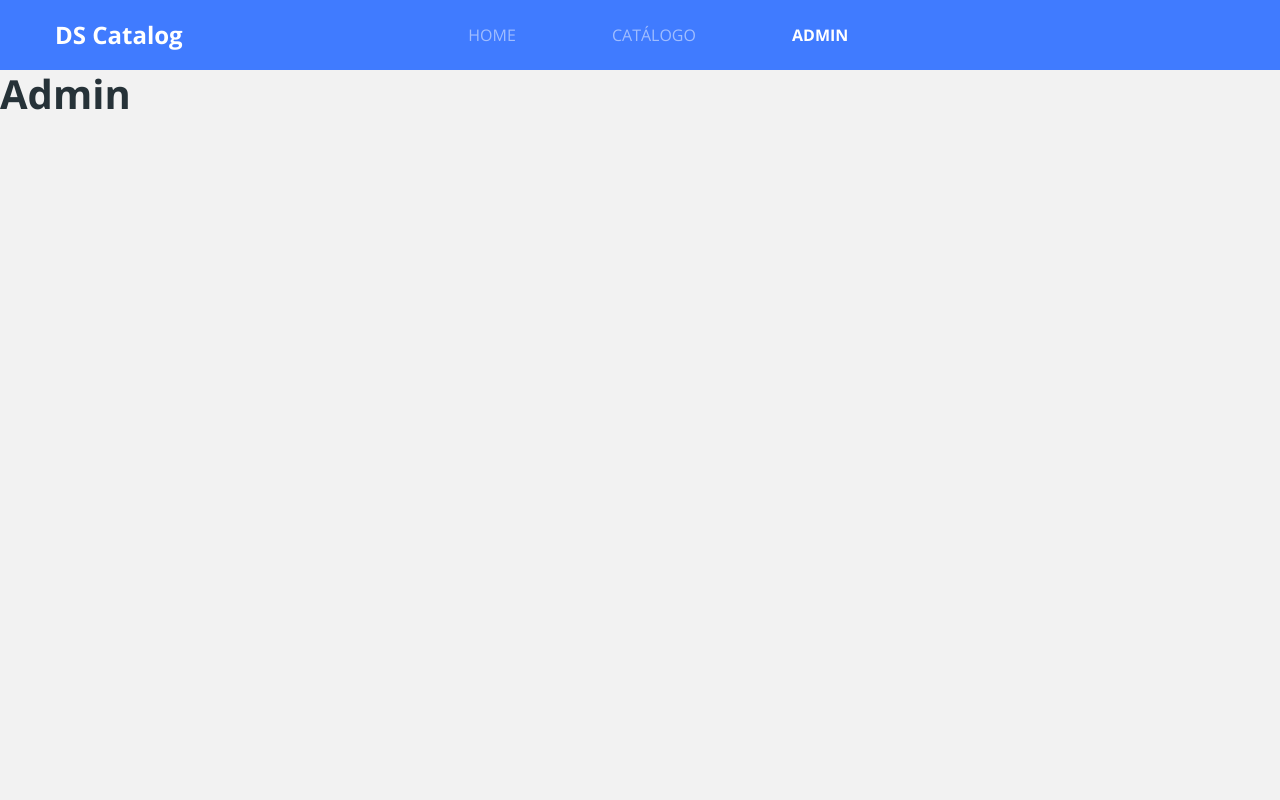
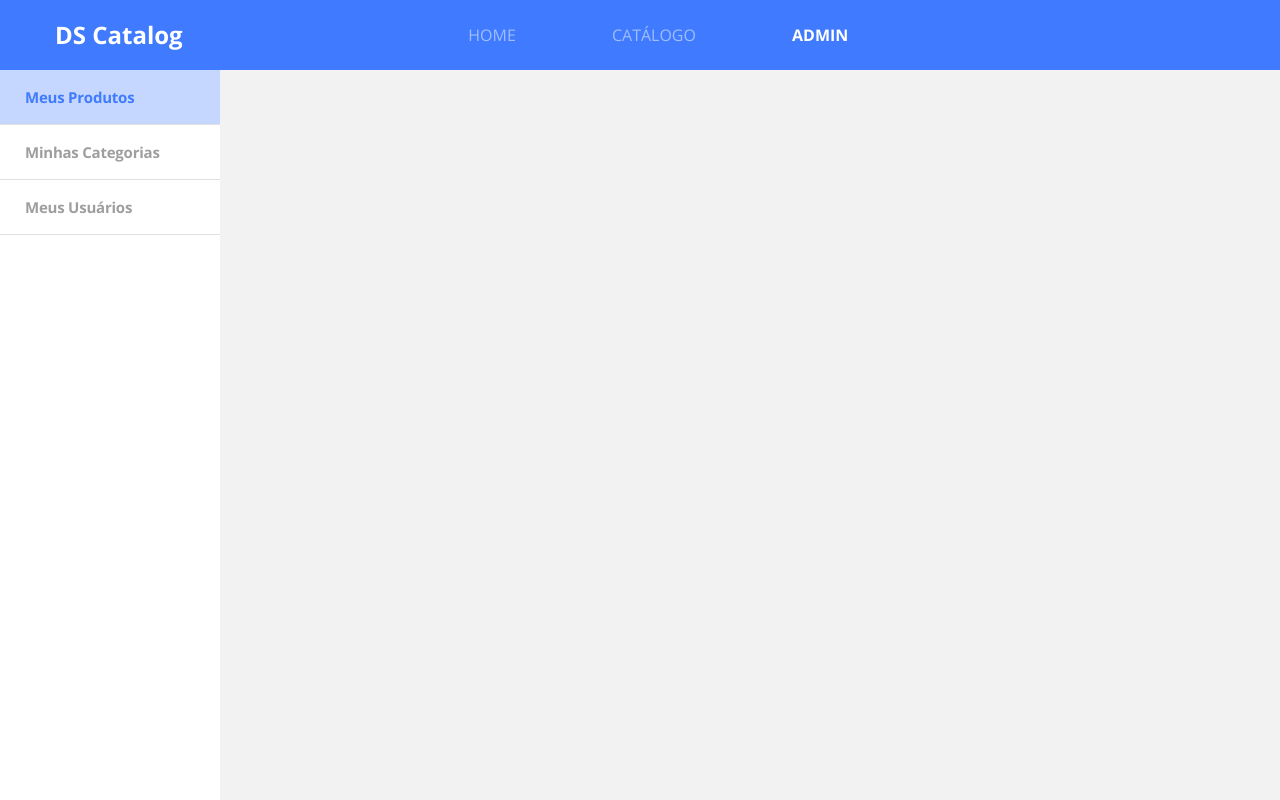
Before and after one commit to JoelMaciel/dscatalog-bootcamp-devsuperior, a React (Create React App) app in the folder front-web/: page /admin in a window 1280 px wide. Built offline with nearby package versions, Linux system fonts and the light colour scheme.

Commit message:
Criando barra de navegaçao ADM

```diff
--- /dev/null
+++ b/front-web/src/pages/Admin/components/Navbar/index.tsx
@@ -0,0 +1,23 @@
+import React from 'react';
+import './styles.scss';
+
+
+const Navbar = () =>(
+    <nav className="admin-nav-container">
+        <ul>
+            <li>
+                <a href="link" className="admin-nav-item active">Meus Produtos</a>
+            </li>
+            <li>
+            <a href="link" className="admin-nav-item">Minhas Categorias</a>
+            </li>
+            <li>
+            <a href="link" className="admin-nav-item">Meus Usuários</a>
+            </li>
+        </ul>
+
+    </nav>
+
+);
+
+export default Navbar;
--- /dev/null
+++ b/front-web/src/pages/Admin/components/Navbar/styles.scss
@@ -0,0 +1,30 @@
+.admin-nav-container{
+ width: 220px;
+ background-color: #FFF;
+ height: calc(100vh - 70px);
+}
+
+.admin-nav-item{
+    height: 55px;
+    display: block;
+    border-bottom: 1px solid #E1E1E1;
+    display: flex;
+    align-items: center;
+    padding-left: 25px;
+    font-weight: bold;
+    font-size: 15px;
+    line-height: 15px;
+    letter-spacing: -0.015em;
+    color: #9E9E9E;
+
+    &.active{
+        background: rgba(64, 123, 255, 0.3);
+        color: #407BFF;;
+    }
+
+    &:hover{
+        color: #407BFF;;
+
+    }
+
+}
--- a/front-web/src/pages/Admin/index.tsx
+++ b/front-web/src/pages/Admin/index.tsx
@@ -1,8 +1,9 @@
 import React from  'react';
+import Navbar from './components/Navbar';
 
 const Admin = () => (
     <div>
-        <h1>Admin</h1>
+        <Navbar />
     </div>
 );
 
```
Also changed, not shown: 1 other file (tests, documents, lock files or other folders).
